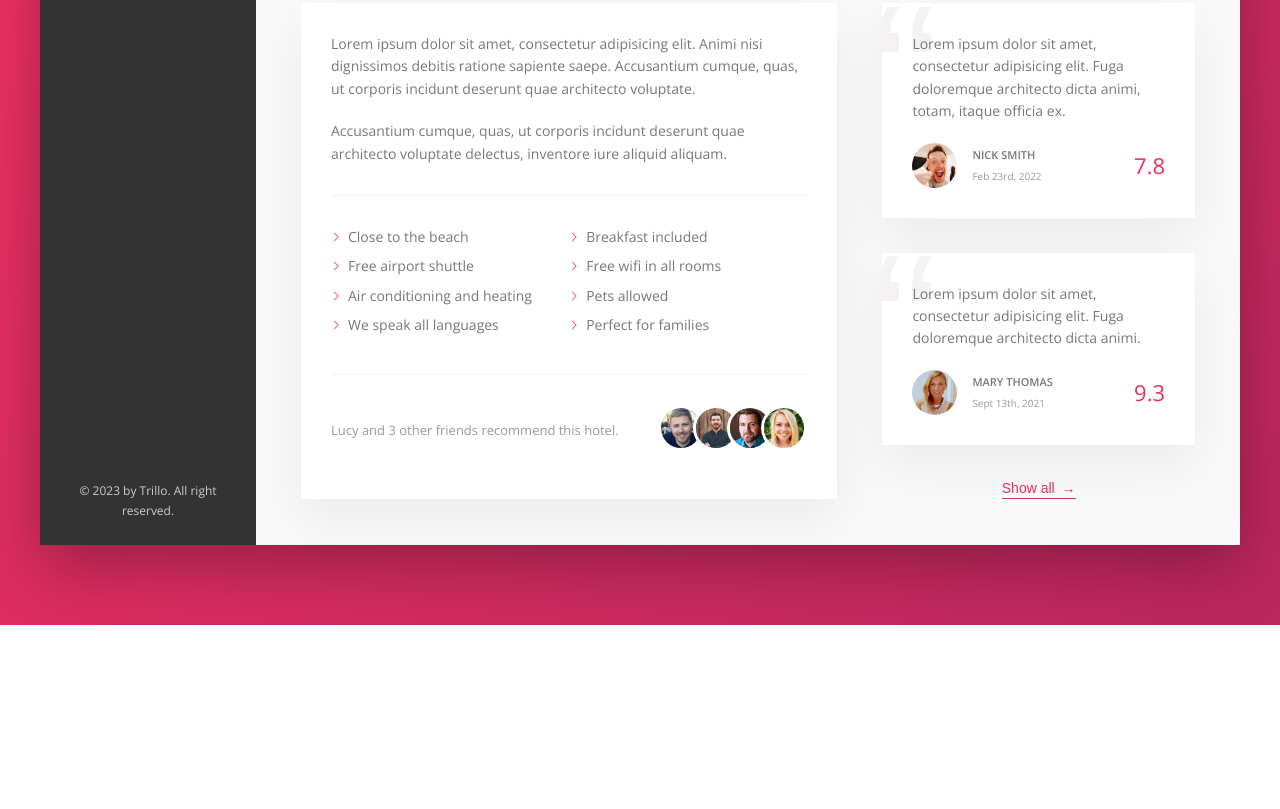
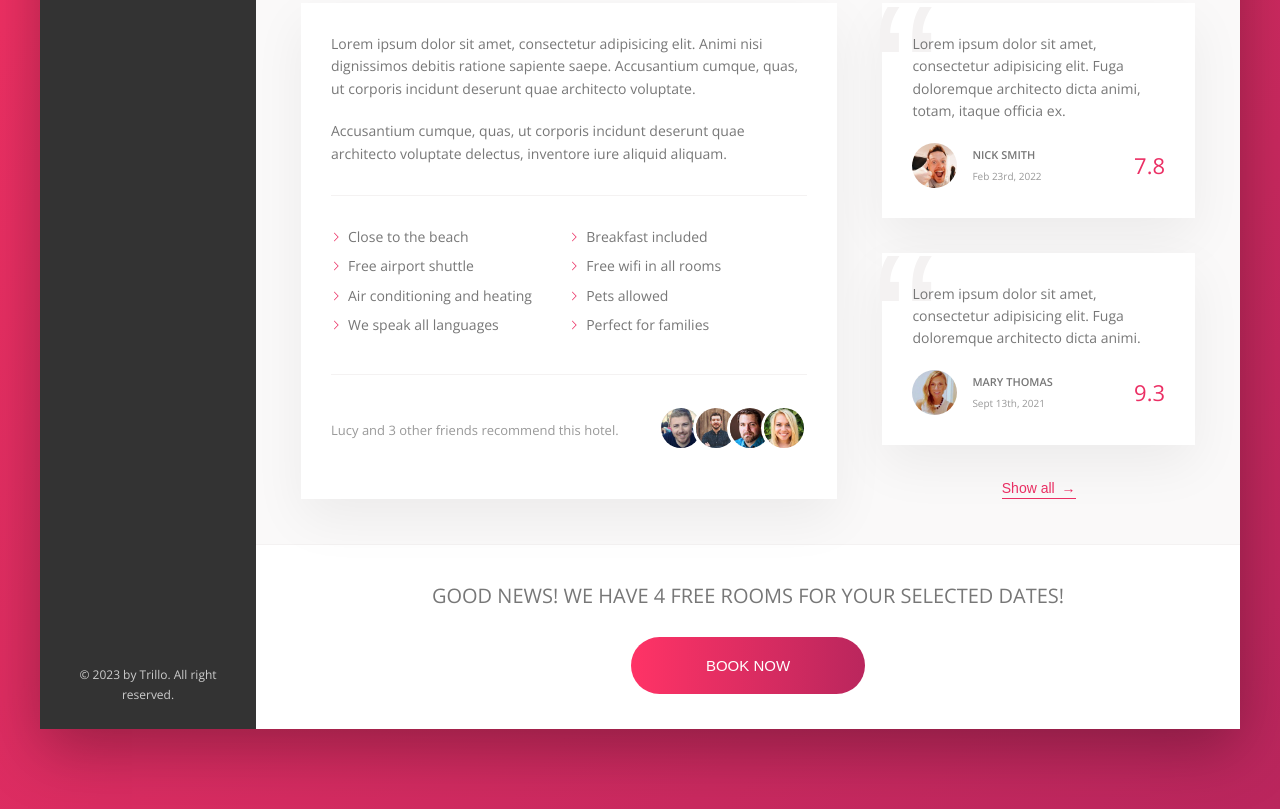
Before and after one commit to BastianBarthel/trillo, a website: page src/index.html in a window 1280 px wide. Shown: the part 644-1453 px from the top of the page. Before the commit the page ends 1269 px from the top, so only its background shows below. Drawn offline with nearby package versions, Linux system fonts and the light colour scheme; files that its build step writes are made by us from their sources.

Commit message:
Build the CTA section

```diff
--- a/src/index.html
+++ b/src/index.html
@@ -258,6 +258,16 @@
               <button class="btn-inline">Show all <span>&rarr;</span></button>
             </div>
           </div>
+
+          <div class="cta">
+            <h2 class="cta__book-now">
+              Good news! We have 4 free rooms for your selected dates!
+            </h2>
+            <button class="btn">
+              <span class="btn__visible">Book now</span>
+              <span class="btn__invisible">Only 4 rooms left</span>
+            </button>
+          </div>
         </main>
       </div>
     </div>
--- a/src/sass/_components.scss
+++ b/src/sass/_components.scss
@@ -432,3 +432,72 @@
     z-index: 1;
   }
 }
+
+// Call to Action
+.cta {
+  padding: 3.5rem 0;
+  text-align: center;
+
+  &__book-now {
+    font-size: 2rem;
+    font-weight: 300;
+    text-transform: uppercase;
+    margin-bottom: 2.5rem;
+  }
+}
+
+.btn {
+  font-size: 1.5rem;
+  font-weight: 300;
+  text-transform: uppercase;
+  border-radius: 100px;
+  border: none;
+  position: relative;
+  overflow: hidden;
+  cursor: pointer;
+  background-image: linear-gradient(
+    to right,
+    var(--color-primary-light),
+    var(--color-primary-dark)
+  );
+  color: var(--color-white);
+
+  & > * {
+    display: inline-block;
+    height: 100%;
+    width: 100%;
+    transition: all 0.2s;
+  }
+
+  &__visible {
+    padding: 2rem 7.5rem;
+  }
+
+  &__invisible {
+    position: absolute;
+    padding: 2rem 0;
+    left: 0;
+    top: -100%;
+  }
+
+  &:hover {
+    background-image: linear-gradient(
+      to left,
+      var(--color-primary-light),
+      var(--color-primary-dark)
+    );
+  }
+
+  &:hover &__visible {
+    transform: translateY(100%);
+  }
+
+  &:hover &__invisible {
+    top: 0;
+  }
+
+  &:focus {
+    outline: none;
+    animation: pulsate 1s infinite;
+  }
+}
```
Also changed, not shown: src/assets/img/SVG/aircraft-take-off.svg (deleted), src/assets/img/SVG/bookmark.svg (deleted), src/assets/img/SVG/chat.svg (deleted), src/assets/img/SVG/chevron-small-right.svg (deleted), src/assets/img/SVG/home.svg (deleted), src/assets/img/SVG/key.svg (deleted), src/assets/img/SVG/location-pin.svg (deleted), src/assets/img/SVG/magnifying-glass.svg (deleted), src/assets/img/SVG/map.svg (deleted), src/assets/img/SVG/star.svg (deleted).
